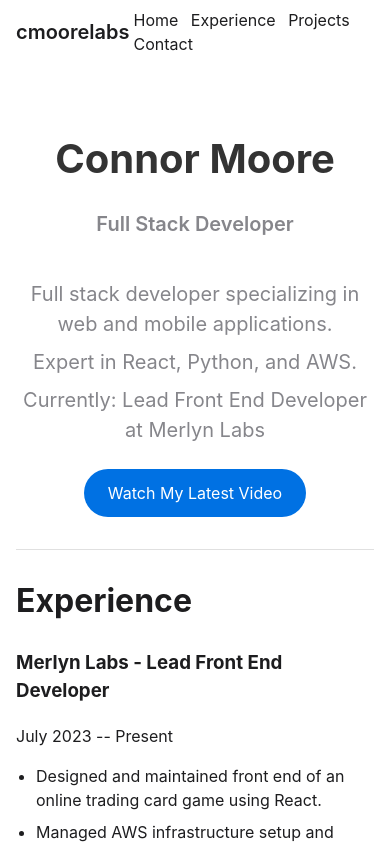
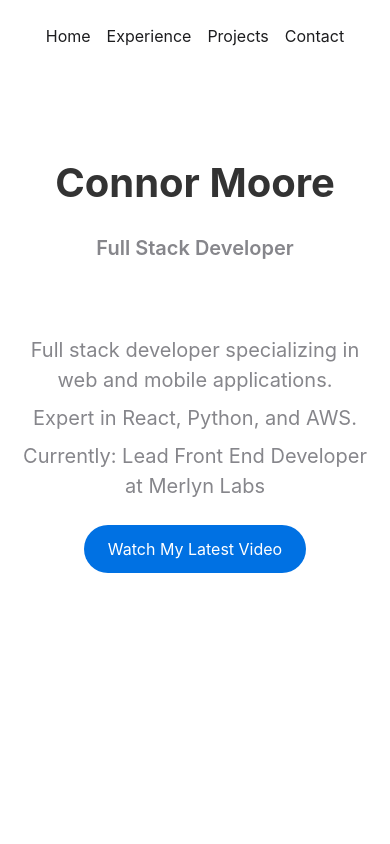
Before and after one commit to cmooredev/cmoorelabs-website, a Svelte app in the folder frontend/: page / in a window 390 px wide. Shown: the top 844 px of the page. Built offline with nearby package versions, Linux system fonts and the light colour scheme.

Commit message:
fix mobile styling

```diff
--- a/frontend/src/App.svelte
+++ b/frontend/src/App.svelte
@@ -321,6 +321,22 @@
     color: white;
   }
 
+  .video-container {
+    position: relative;
+    padding-bottom: 56.25%; /* 16:9 aspect ratio */
+    height: 0;
+    overflow: hidden;
+    max-width: 100%;
+  }
+
+  .video-container iframe {
+    position: absolute;
+    top: 0;
+    left: 0;
+    width: 100%;
+    height: 100%;
+  }
+
   @media (max-width: 768px) {
     main {
       padding: 0 1rem;
@@ -343,8 +359,12 @@
       font-size: 0.9rem;
     }
 
+    .logo {
+      display: none;
+    }
+
     nav {
-      padding: 0.5rem 0;
+      justify-content: center;
     }
 
     .nav-links a {
@@ -354,12 +374,44 @@
 
     iframe {
       width: 100%;
-      height: 200px;
     }
 
     #home {
-      height: auto;
       padding: 2rem 0;
     }
   }
+  @media (max-width: 1024px) {
+    .logo {
+      display: none;
+    }
+
+    nav {
+      justify-content: center;
+      flex-direction: column;
+      align-items: center;
+      padding: 1rem 0;
+    }
+
+    .nav-links {
+      display: flex;
+      justify-content: center;
+      flex-wrap: wrap;
+    }
+
+    .nav-links a {
+      margin: 0.5rem;
+    }
+
+    #home {
+      padding: 2rem 0;
+      justify-content: flex-start;
+    }
+    .hero-content {
+      margin-top: 1rem;
+    }
+
+    .intro {
+      margin-top: 2rem;
+    }
+  }
 </style>
```
